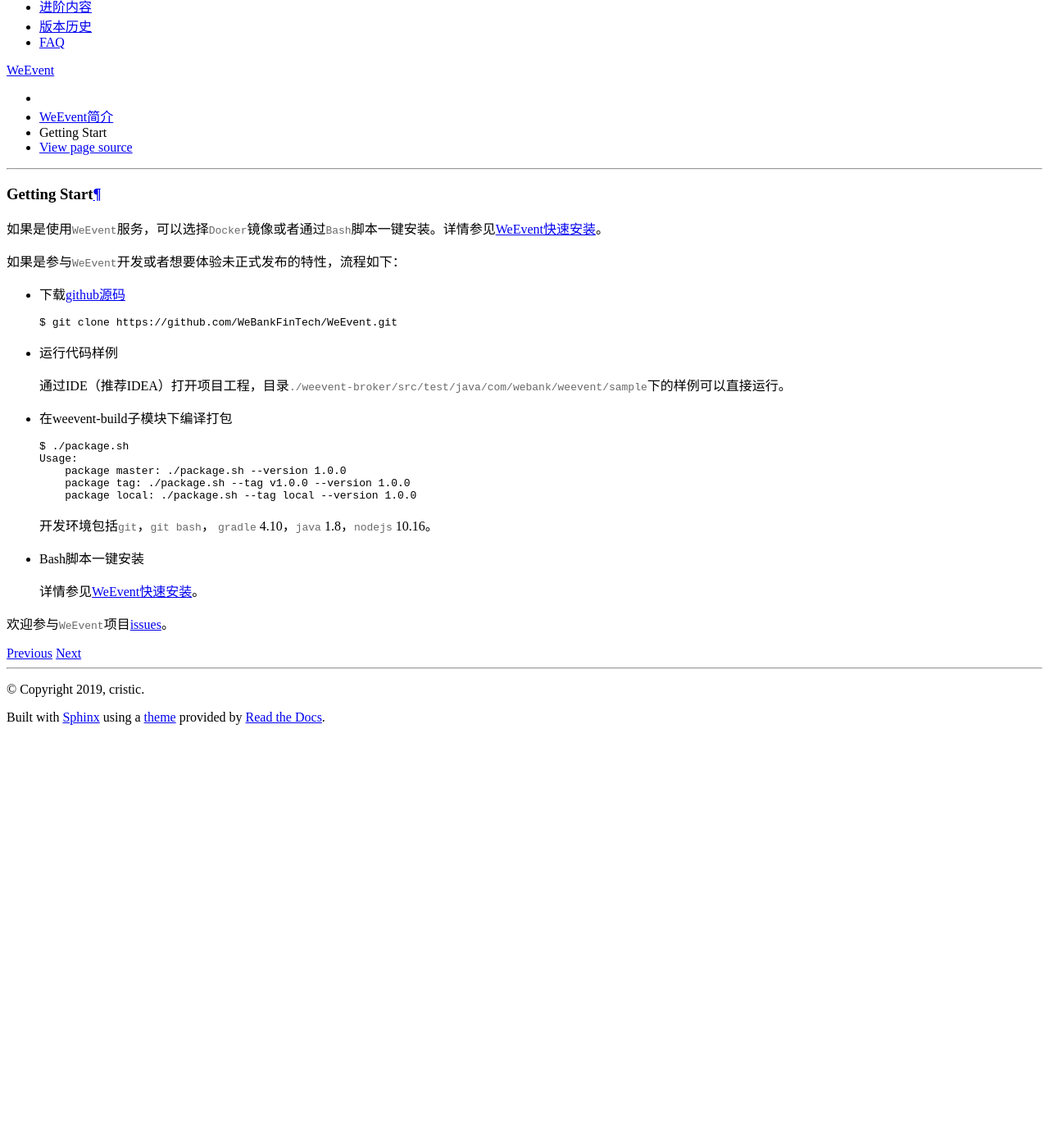
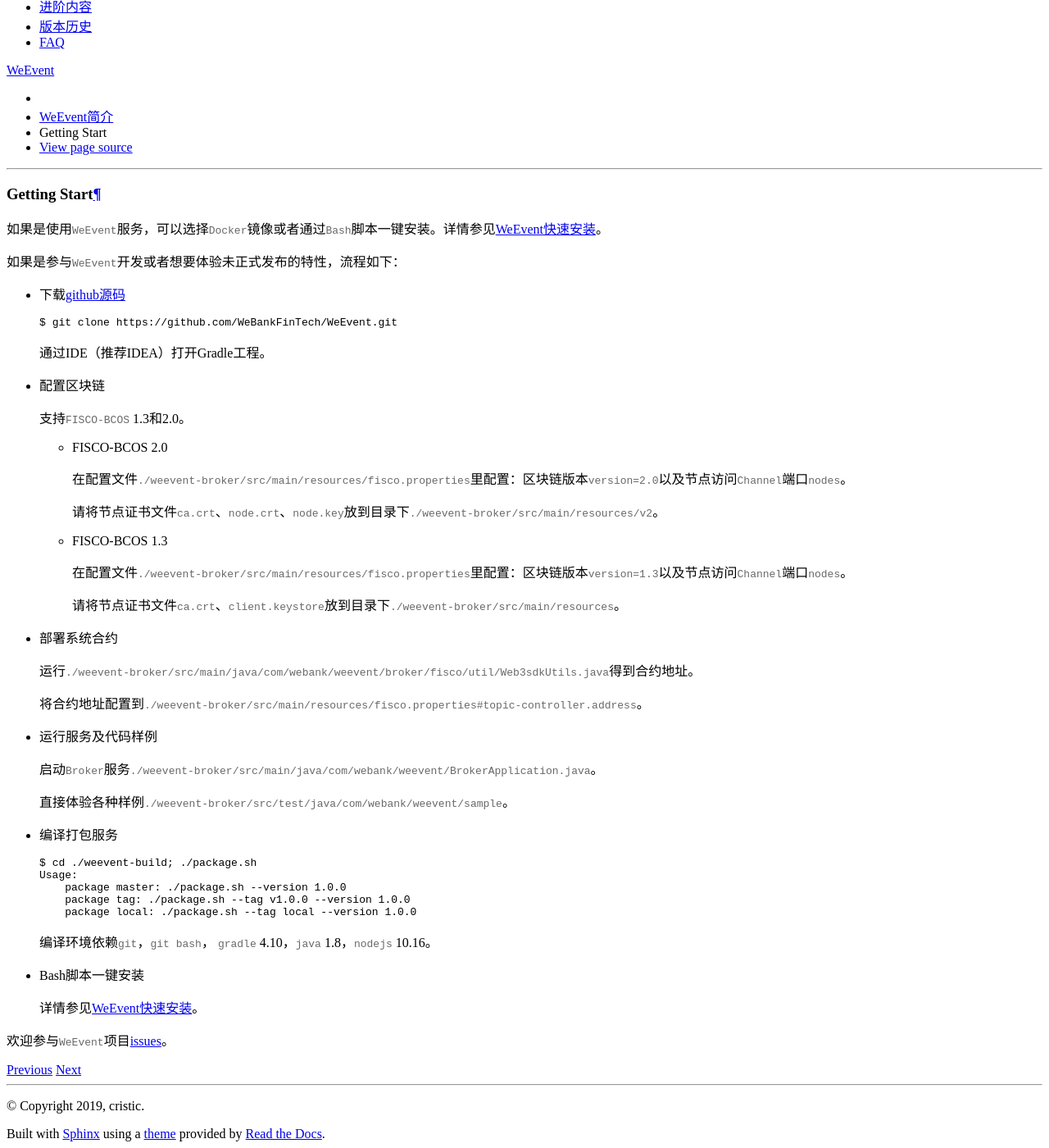
Before and after one commit to WeBankBlockchain/WeEvent-docs, a Sphinx documentation site: the page built from docs/introduction/getting-start.md, in a window 1280 px wide and 1400 px high, scrolled down 230 px. Shown: the whole window at 82% size. Built offline with Sphinx 7.4.7 and the Read the Docs theme 2.0.0, drawn with Linux system fonts in a browser that asks for light colours; before the commit the page ends 1122 px from its top, so only the background shows below that.

Commit message:
update getting-start (#63)

````diff
--- a/docs/introduction/getting-start.md
+++ b/docs/introduction/getting-start.md
@@ -10,21 +10,47 @@
   $ git clone https://github.com/WeBankFinTech/WeEvent.git
   ```
 
-- 运行代码样例
+  通过IDE（推荐IDEA）打开Gradle工程。
 
-  通过IDE（推荐IDEA）打开项目工程，目录`./weevent-broker/src/test/java/com/webank/weevent/sample`下的样例可以直接运行。
+- 配置区块链
 
-- 在weevent-build子模块下编译打包
+  支持`FISCO-BCOS` 1.3和2.0。
+
+  - FISCO-BCOS 2.0
+
+    在配置文件`./weevent-broker/src/main/resources/fisco.properties`里配置：区块链版本`version=2.0`以及节点访问`Channel`端口`nodes`。
+
+    请将节点证书文件`ca.crt`、`node.crt`、`node.key`放到目录下`./weevent-broker/src/main/resources/v2`。
+
+  - FISCO-BCOS 1.3
+
+    在配置文件`./weevent-broker/src/main/resources/fisco.properties`里配置：区块链版本`version=1.3`以及节点访问`Channel`端口`nodes`。
+
+    请将节点证书文件`ca.crt`、`client.keystore`放到目录下`./weevent-broker/src/main/resources`。
+
+- 部署系统合约
+
+  运行`./weevent-broker/src/main/java/com/webank/weevent/broker/fisco/util/Web3sdkUtils.java`得到合约地址。
+
+  将合约地址配置到`./weevent-broker/src/main/resources/fisco.properties#topic-controller.address`。
+
+- 运行服务及代码样例
+
+  启动`Broker`服务`./weevent-broker/src/main/java/com/webank/weevent/BrokerApplication.java`。
+
+  直接体验各种样例`./weevent-broker/src/test/java/com/webank/weevent/sample`。
+
+- 编译打包服务
 
   ```bash
-  $ ./package.sh
+  $ cd ./weevent-build; ./package.sh
   Usage:
       package master: ./package.sh --version 1.0.0
       package tag: ./package.sh --tag v1.0.0 --version 1.0.0
       package local: ./package.sh --tag local --version 1.0.0
   ```
 
-  开发环境包括`git`，`git bash`， `gradle` 4.10，`java` 1.8，`nodejs` 10.16。
+  编译环境依赖`git`，`git bash`， `gradle` 4.10，`java` 1.8，`nodejs` 10.16。
 
 - Bash脚本一键安装
 
````
